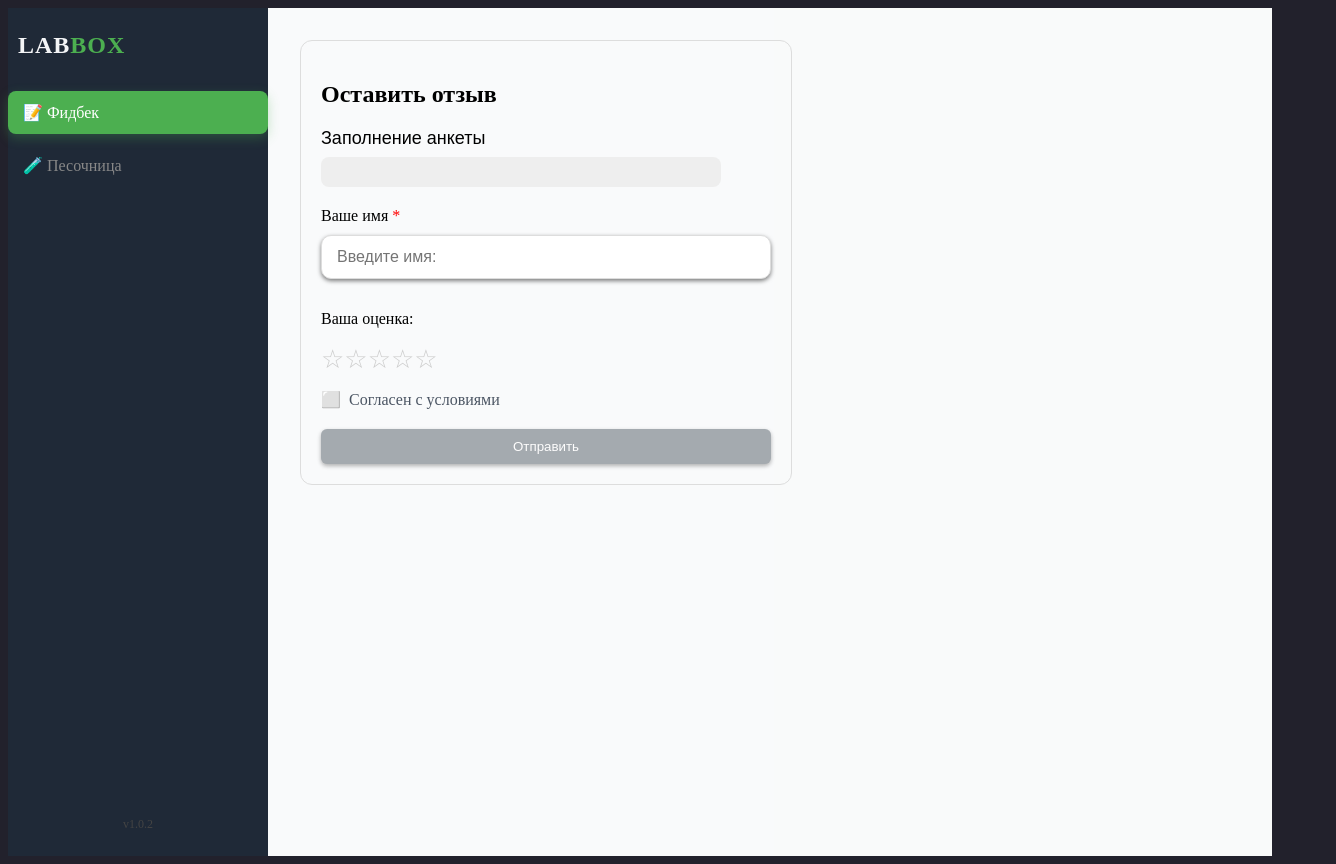
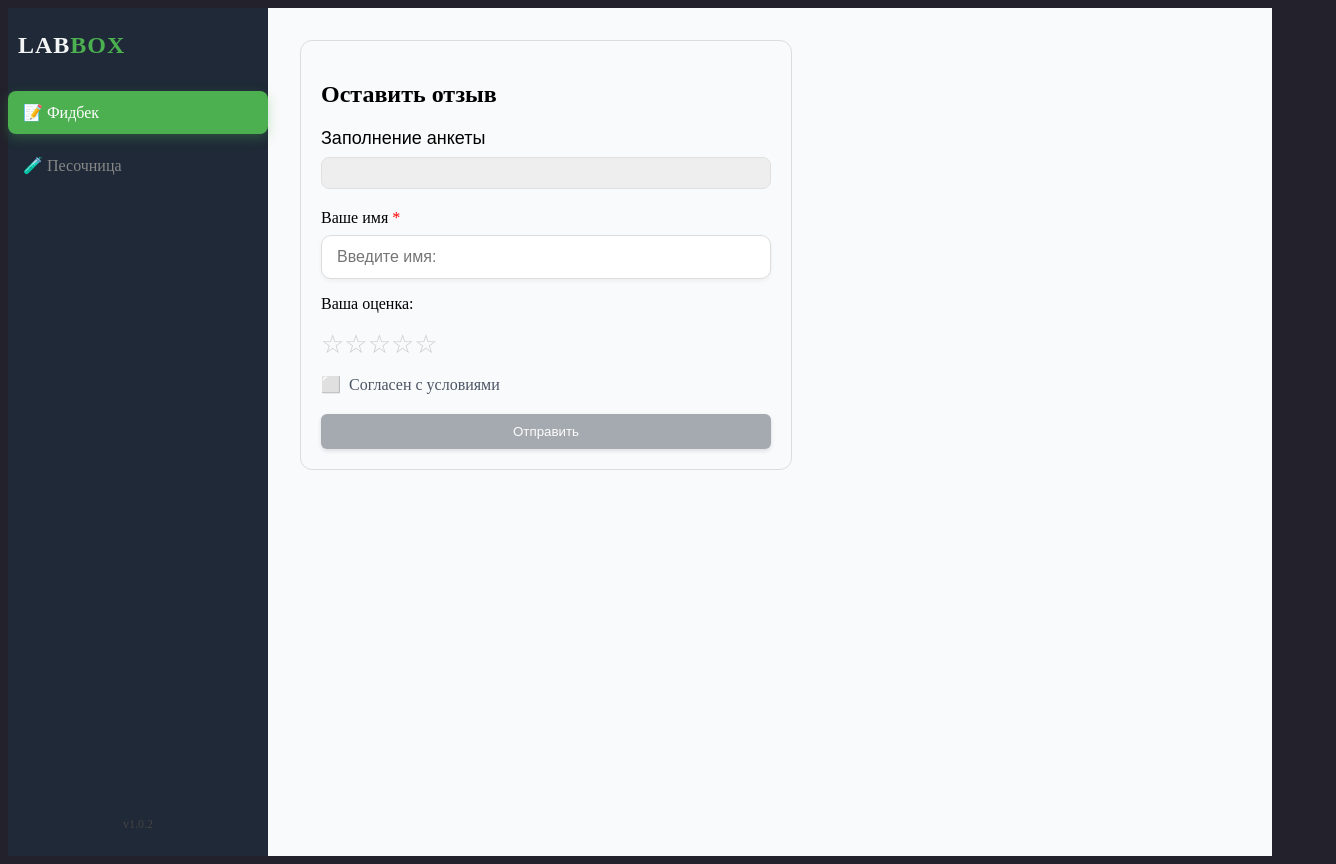
Before and after one commit to LGalushka/React-UI-Lab, a React (Vite) app: page / in a window 1280 px wide. Shown: the whole page, 1336 px wide, since content can reach past the window. Built offline with nearby package versions, Linux system fonts and the light colour scheme.

Commit message:
style: move inline style to CSS modules for UI components

```diff
--- a/src/App.tsx
+++ b/src/App.tsx
@@ -8,9 +8,7 @@ import { MainLayout } from "./components/layout/MainLayout/MainLayout";
 
 function App() {
   return (
-   <BrowserRouter>
-   { /** Главный контейнер на весь экран */}
-   <div style={{ display: 'flex', minHeight: '100vh', backgroundColor: '#f9fafa'}}>
+  <BrowserRouter>
 
     {/** Основная рабочая область */}
     <MainLayout>
@@ -21,8 +19,7 @@ function App() {
       </Routes>
     </MainLayout>
 
-   </div>
-   </BrowserRouter>
+  </BrowserRouter>
   );
 };
 
--- a/src/components/layout/MainLayout/MainLayout.module.css
+++ b/src/components/layout/MainLayout/MainLayout.module.css
@@ -1,6 +1,7 @@
 .wrapper {
   display: flex;
   min-height: 100vh;
+  background-color: #f9fafa;
 }
 
 .main {
--- /dev/null
+++ b/src/components/ui/Button/Buttom.module.css
@@ -0,0 +1,30 @@
+.button {
+  margin-top: 20px;
+  width: 100%;
+  padding: 10px;
+  color: white;
+  border: none;
+  border-radius: 6px;
+  box-shadow: 0 2px 4px rgba(0, 0, 0, 0.2);
+  cursor: pointer;
+  transition: opacity 0.2s, background-color 0.2s;
+}
+
+.button:disabled {
+  cursor: not-allowed;
+  opacity: 0.6;
+}
+
+/* Стили для вариантов */
+.primary {
+  background-color: #4caf50;
+}
+.primary:hover:not(:disabled) {
+  background-color: #45a049;
+}
+.secondary {
+  background-color: #6c757d;
+}
+.danger {
+  background-color: #dc3545;
+}
--- a/src/components/ui/Button/Button.tsx
+++ b/src/components/ui/Button/Button.tsx
@@ -1,4 +1,6 @@
 import type React from "react";
+import styles from './Buttom.module.css';
+
 type StyleVariant = 'primary' | 'secondary' | 'danger'
 
 type ButtonProps = {
@@ -15,31 +17,18 @@ const Button = ({
   variant = 'primary'
 }: ButtonProps) => {
 
-  const variantStyles: Record<StyleVariant, React.CSSProperties> = {
-    primary: { backgroundColor: '#4CAF50' },
-    secondary: { backgroundColor: '#6c757d'},
-    danger: {backgroundColor: '#dc3545'},
-  };
+const buttonClassName = `${styles.button} ${styles[variant]}`;
+
+
 
   return (
     <button
     onClick={onClick}
     disabled={disabled}
-        style={{
-          marginTop: '20px',
-          width: '100%',
-          padding: '10px',
-          ...variantStyles[variant],
-          color: 'white',
-          border: 'none',
-          borderRadius: '6px',
-          boxShadow: '0 2px 4px rgba(0,0,0,0.5)',
-          cursor: disabled ? 'not-allowed' : 'pointer',
-          opacity: disabled ? 0.6 : 1,
-        }}
-      >
-        {children}
-      </button>
+    className={buttonClassName}
+    >
+      {children}
+    </button>
   );
 };
 
--- /dev/null
+++ b/src/components/ui/Input/Input.module.css
@@ -0,0 +1,33 @@
+.container {
+  display: flex;
+  flex-direction: column;
+}
+
+.label {
+  font-weight: 500;
+  margin-bottom: 8px;
+}
+
+.required {
+  color: red;
+  margin-left: 4px;
+}
+
+.inputField {
+  width: 100%;
+  padding: 12px 15px;
+  border-radius: 10px;
+  border: 1px solid #ddd;
+  background-color: #fff;
+  font-size: 16px;
+  box-sizing: border-box;
+  outline: none;
+  transition: border-color 0.3s, box-shadow 0.3s;
+  box-shadow: 0 2px 4px rgba(0,0,0,0.05);
+}
+
+
+.inputField:focus {
+  border-color: #4CAF50;
+  box-shadow: 0 0 0 2px rgba(76, 175, 80, 0.2);
+}
--- a/src/components/ui/Input/Input.tsx
+++ b/src/components/ui/Input/Input.tsx
@@ -1,3 +1,5 @@
+import styles from './Input.module.css';
+
 type InputProps = {
   label?: string;
   placeholder: string;
@@ -10,35 +12,21 @@ const Input = ({ label, placeholder, isRequired=false, value, onChange }: InputP
   const inputId = label ? label.toLowerCase().replace(/\s+/g, '-') : undefined;
 
   return (
-  <div>
-    <label htmlFor={inputId}>
+  <div className={styles.container}>
+    {label && (
+      <label htmlFor={inputId} className={styles.label}>
         {label}
-    {isRequired && <span style={{ color: 'red', marginLeft: '4px'}}>*</span>}
+        {isRequired && <span className={styles.required}>*</span>}
       </label>
+    )}
 
     <input
       id={inputId}
+      className={styles.inputField}
       type="text"
       placeholder={placeholder}
       value={value}
       onChange={(e) => onChange(e.target.value)}
-    style={{
-          width: '100%',
-          marginTop: '10px',
-          marginBottom: '15px',
-          padding: '12px 15px',
-          borderRadius: '10px',
-          border: '1px solid #ddd',
-          backgroundColor: '#fff',
-          fontSize: '16px',
-          boxSizing: 'border-box',
-          outline: 'none',
-          transition: 'border-color 0.3s, box-shadpw 0.3s',
-          boxShadow: '0 2px 4px rgba(0,0,0,0.5)'
-          }}
-          onFocus={(e) => e.target.style.borderColor = '#4CAF50'}
-          onBlur={(e) => e.target.style.borderColor = '#ddd'}
-
     />
   </div>
   )
--- /dev/null
+++ b/src/components/ui/ProgressBar/ProgressBar.module.css
@@ -0,0 +1,33 @@
+.container {
+  margin-top: 15px;
+  width: 100%;
+  font-family: sans-serif;
+}
+
+.label {
+  margin-bottom: 8px;
+  font-size: 18px;
+}
+
+.track {
+  background-color: #EEE;
+  border-radius: 8px;
+  overflow: hidden;
+  height: 30px;
+  position: relative;
+  border: 1px solid #e0e0e0;
+}
+
+.bar {
+  background-color: #4CAF50;
+  height: 100%;
+  transition: width 0.3s ease;
+  display: flex;
+  align-items: center;
+  justify-content: center;
+  color: white;
+  font-size: 14px;
+  font-weight: bold;
+  text-shadow: 1px 1px 2px rgba(0,0,0,0.5);
+  min-width: 0;
+}
--- a/src/components/ui/ProgressBar/ProgressBar.tsx
+++ b/src/components/ui/ProgressBar/ProgressBar.tsx
@@ -1,3 +1,5 @@
+import styles from './ProgressBar.module.css';
+
 type ProgressBarProps = {
   progress: number;
   label?: string;
@@ -7,33 +9,19 @@ const ProgressBar = ({ progress, label}: ProgressBarProps) => {
   const clampedProgress = Math.min(Math.max(progress, 0), 100);
 
   return (
-    <div style={{ marginTop: '15px', width: '400px', fontFamily: 'sans-serif'}}>
-    {label && <div style={{marginBottom: '8px', fontSize: '18px'}}>{label}</div>}
-    <div style={{
-      backgroundColor: "#EEE",
-      borderRadius: '8px',
-      overflow: 'hidden',
-      height: '30px',
-      position: 'relative'
-    }}>
-      <div style={{
-        backgroundColor: '#4CAF50',
-        width: `${clampedProgress}%`,
-        height: '100%',
-        transition: 'width 0.3s ease',
-        display: 'flex',
-        alignItems: 'center',
-        justifyContent: 'center',
-        color: 'white',
-        fontSize: '14px',
-        fontWeight: 'bold',
-        textShadow: '1px 1px 2px rgba(0,0,0,0.5)'
-      }}>
-        {clampedProgress > 10 && `${clampedProgress}%`}
+    <div className={styles.container}>
+      {label && <div className={styles.label}>{label}</div>}
+
+      <div className={styles.track}>
+        <div
+          className={styles.bar}
+          style={{ width: `${clampedProgress}%` }}
+        >
+          {clampedProgress > 10 && `${clampedProgress}%`}
+        </div>
       </div>
     </div>
-    </div>
-  )
-}
+  );
+};
 
 export default ProgressBar;
--- a/src/components/ui/StatCard/StatCard.module.css
+++ b/src/components/ui/StatCard/StatCard.module.css
@@ -78,3 +78,7 @@
   background-color: #fef2f2;
   color: #ef4444;
 }
+
+.primary .iconWrapper { color: #4f46e5; background: #eef2ff; padding: 8px; border-radius: 10px; }
+.success .iconWrapper { color: #10b981; background: #ecfdf5; padding: 8px; border-radius: 10px; }
+.danger .iconWrapper  { color: #ef4444; background: #fef2f2; padding: 8px; border-radius: 10px; }
```
Lines whose indentation alone changed are shown as unchanged.
